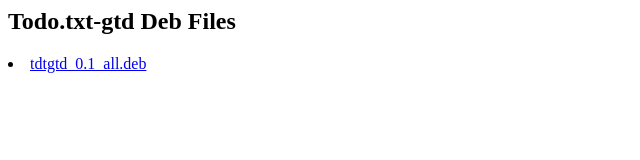
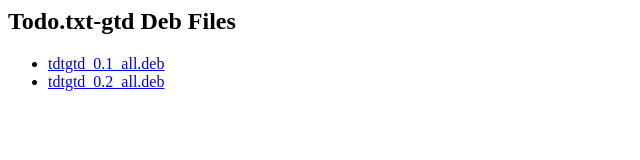
Before and after one commit to davesteele/todo.txt-gtd, a plain HTML site: page deb/index.html in a window 1280 px wide. Shown: the whole page, without its empty margins (0-640 px from the left). Drawn offline with Linux system fonts and the light colour scheme.

Commit message:
Add 0.2 deb

```diff
--- a/deb/index.html
+++ b/deb/index.html
@@ -3,7 +3,10 @@
 <body>
 <h2>Todo.txt-gtd Deb Files</h2>
 <p>
+<ul>
     <li><a href="tdtgtd_0.1_all.deb">tdtgtd_0.1_all.deb</a></li>
+    <li><a href="tdtgtd_0.2_all.deb">tdtgtd_0.2_all.deb</a></li>
+</ul>
 </p>
 </body>
 </html>
```
Also changed, not shown: 1 other file.
